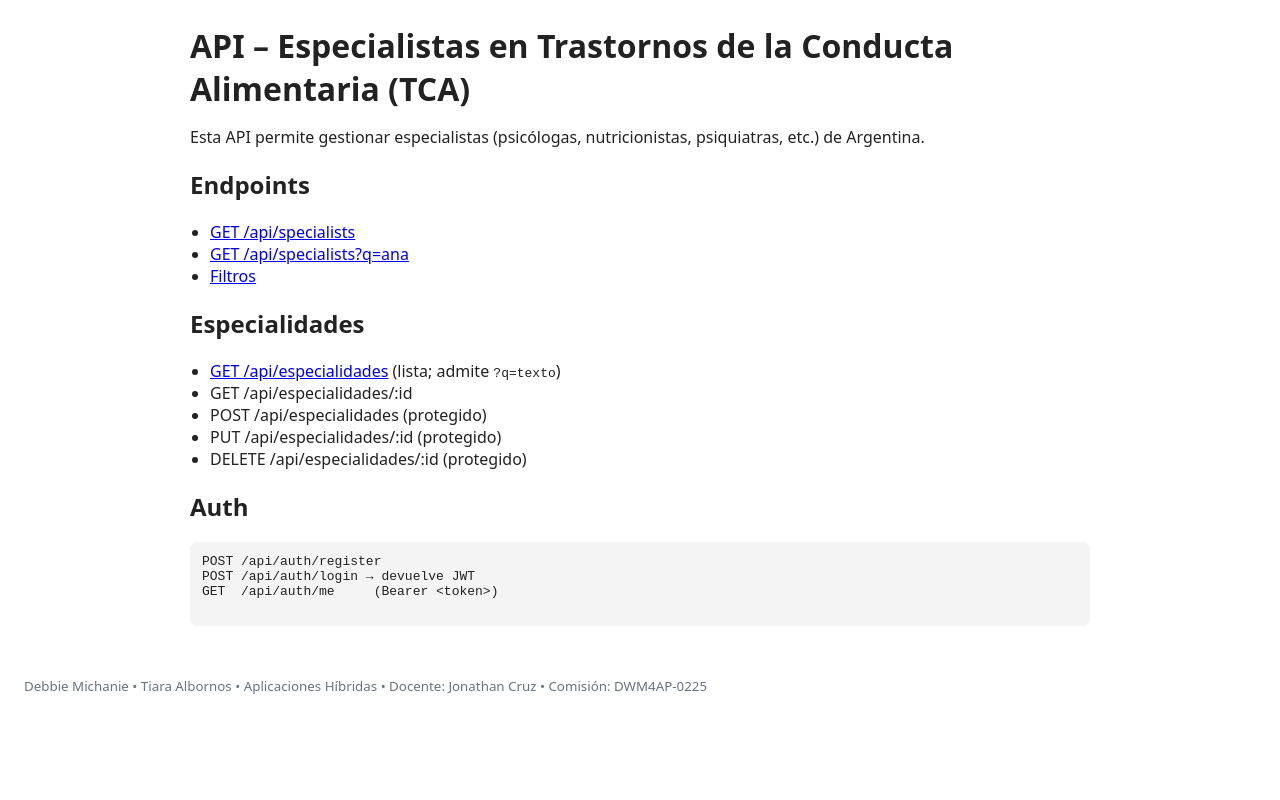
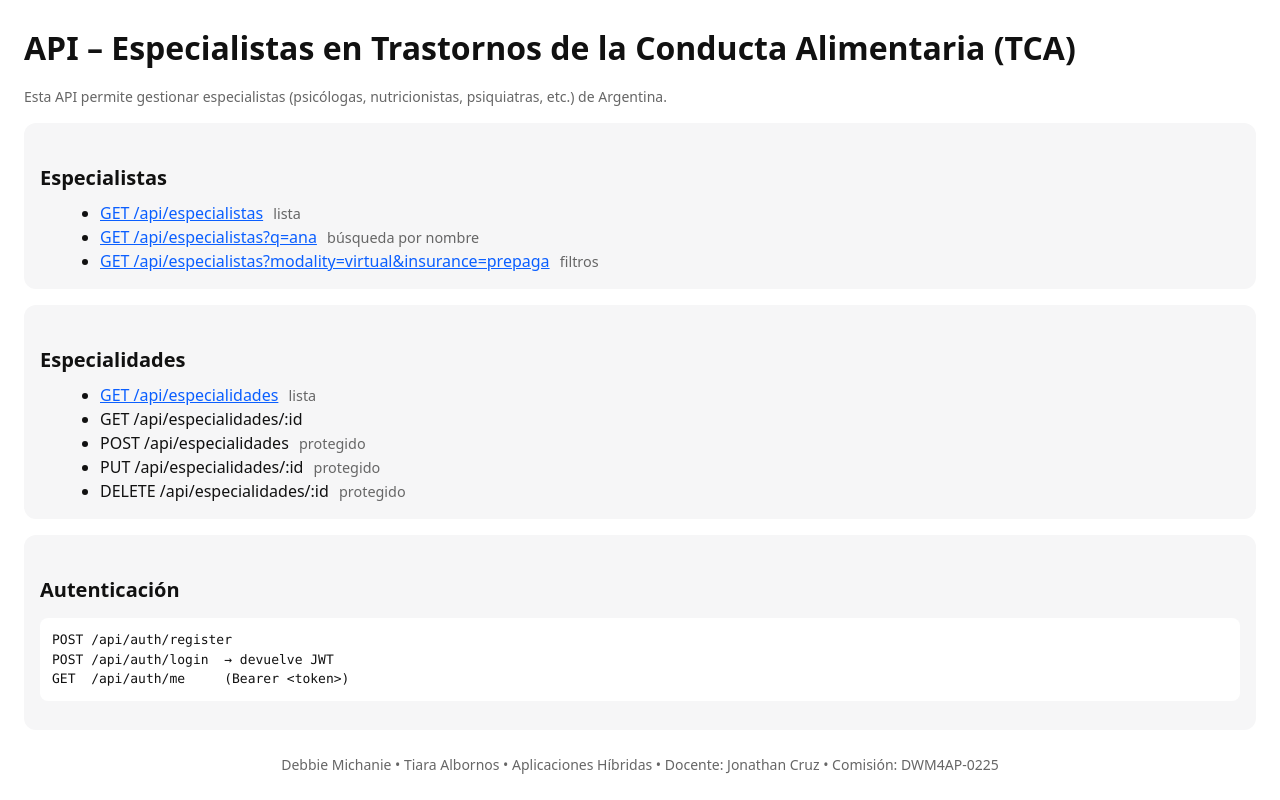
Before and after one commit to debbiemichanie-lgtm/Michanie-Albornos-AppHibridas-TCA, a website: page public/index.html in a window 1280 px wide. Drawn offline with Linux system fonts and the light colour scheme.

Commit message:
README + portada prolija

```diff
--- a/public/index.html
+++ b/public/index.html
@@ -9,36 +9,39 @@
 <body>
 <main>
   <h1>API – Especialistas en Trastornos de la Conducta Alimentaria (TCA)</h1>
-  <p>Esta API permite gestionar especialistas (psicólogas, nutricionistas, psiquiatras, etc.) de Argentina.</p>
+  <p class="small">Esta API permite gestionar especialistas (psicólogas, nutricionistas, psiquiatras, etc.) de Argentina.</p>
 
-  <h2>Endpoints</h2>
-  <ul>
-    <li><a href="/api/specialists">GET /api/specialists</a></li>
-    <li><a href="/api/specialists?q=ana">GET /api/specialists?q=ana</a></li>
-    <li><a href="/api/specialists?modality=virtual&insurance=prepaga">Filtros</a></li>
-  </ul>
+  <section>
+    <h2>Especialistas</h2>
+    <ul>
+  <li><a href="/api/especialistas">GET /api/especialistas</a> <span class="hint">lista</span></li>
+  <li><a href="/api/especialistas?q=ana">GET /api/especialistas?q=ana</a> <span class="hint">búsqueda por nombre</span></li>
+  <li><a href="/api/especialistas?modality=virtual&insurance=prepaga">GET /api/especialistas?modality=virtual&insurance=prepaga</a> <span class="hint">filtros</span></li>
+</ul>
+  </section>
 
-  <h2>Especialidades</h2>
-<ul>
-  <li><a href="/api/especialidades">GET /api/especialidades</a> (lista; admite <code>?q=texto</code>)</li>
+  <section>
+    <h2>Especialidades</h2>
+   <ul>
+  <li><a href="/api/especialidades">GET /api/especialidades</a> <span class="hint">lista</span></li>
   <li>GET /api/especialidades/:id</li>
-  <li>POST /api/especialidades (protegido)</li>
-  <li>PUT /api/especialidades/:id (protegido)</li>
-  <li>DELETE /api/especialidades/:id (protegido)</li>
+  <li>POST /api/especialidades <span class="hint">protegido</span></li>
+  <li>PUT /api/especialidades/:id <span class="hint">protegido</span></li>
+  <li>DELETE /api/especialidades/:id <span class="hint">protegido</span></li>
 </ul>
 
-  <h2>Auth</h2>
-  <pre>
-POST /api/auth/register
-POST /api/auth/login → devuelve JWT
-GET  /api/auth/me     (Bearer &lt;token&gt;)
-  </pre>
+  </section>
+
+  <section>
+    <h2>Autenticación</h2>
+    <pre>POST /api/auth/register
+POST /api/auth/login  → devuelve JWT
+GET  /api/auth/me     (Bearer &lt;token&gt;)</pre>
+  </section>
 </main>
 
 <footer>
-  <small>
     Debbie Michanie • Tiara Albornos • Aplicaciones Híbridas • Docente: Jonathan Cruz • Comisión: DWM4AP-0225
-  </small>
 </footer>
 </body>
 </html>
--- a/public/style.css
+++ b/public/style.css
@@ -1,7 +1,22 @@
-:root { --fg:#222; --muted:#6b7280 }
-*{box-sizing:border-box} body{font-family:system-ui,Arial,Helvetica,sans-serif;margin:24px;color:var(--fg)}
-main{max-width:900px;margin-inline:auto}
-h1{margin:.2em 0}
-ul{padding-left:20px}
-pre{background:#f4f4f5;padding:12px;border-radius:8px;overflow:auto}
-footer{margin-top:48px;color:var(--muted)}
+:root { --fg:#111; --muted:#666; --bg:#fff; --card:#f6f6f7; --code:#111; }
+*{box-sizing:border-box} body{margin:24px;font:16px/1.5 system-ui,Segoe UI,Roboto;color:var(--fg);background:var(--bg)}
+h1{font-size:32px;margin:0 0 8px} h2{margin:24px 0 8px;font-size:20px}
+section{background:var(--card);padding:16px;border-radius:12px;margin:16px 0}
+ul{margin:8px 0 0 20px}
+code,pre{font:13px/1.5 ui-monospace,Menlo,Consolas;background:#fff;padding:2px 6px;border-radius:8px;color:var(--code)}
+pre{padding:12px;overflow:auto}
+footer{margin-top:24px;color:var(--muted);font-size:14px;text-align:center}
+.hint{margin-left:6px;font-size:.9em;color:var(--muted)}
+
+ul li a { display: inline; }             /* por las dudas */
+.hint {
+  display: inline;
+  white-space: nowrap;                   /* evita que “lista” baje */
+  margin-left: 6px;
+  font-size: .9em;
+  color: var(--muted);
+}
+
+
+a{color:#0b5fff;text-decoration:underline}
+.small{color:var(--muted);font-size:14px}
```
Also changed, not shown: index.js (+20 -23 lines), README.md.
